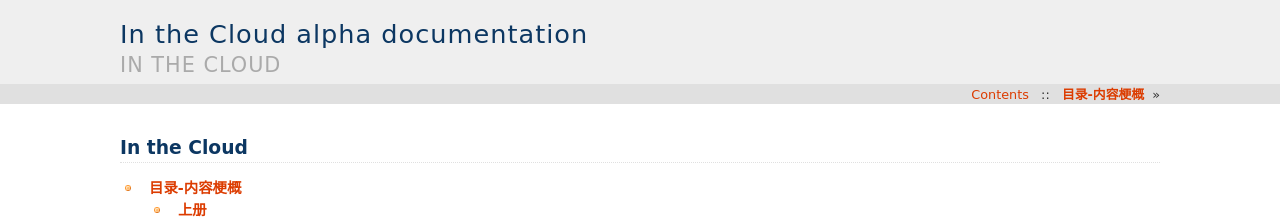
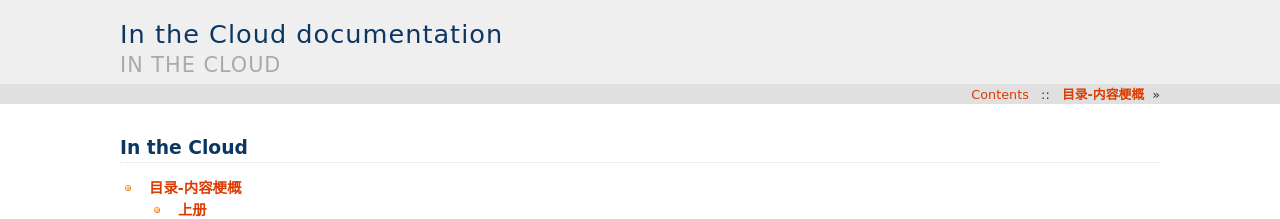
Before and after one commit to lofyer/InTheCloud, a Sphinx documentation site: the page built from source/index.rst, in a window 1280 px wide. Shown: the top 219 px of the page. Built offline with Sphinx 7.4.7, drawn with Linux system fonts in a browser that asks for light colours; formulas are drawn with MathJax 3.

Commit message:
更新发行注记

```diff
--- a/source/conf.py
+++ b/source/conf.py
@@ -56,9 +56,9 @@ copyright = u'2014, lofyer'
 # built documents.
 #
 # The short X.Y version.
-version = '0.5'
+version = '0.6'
 # The full version, including alpha/beta/rc tags.
-release = 'alpha'
+release = ''
 
 # The language for content autogenerated by Sphinx. Refer to documentation
 # for a list of supported languages.
```
